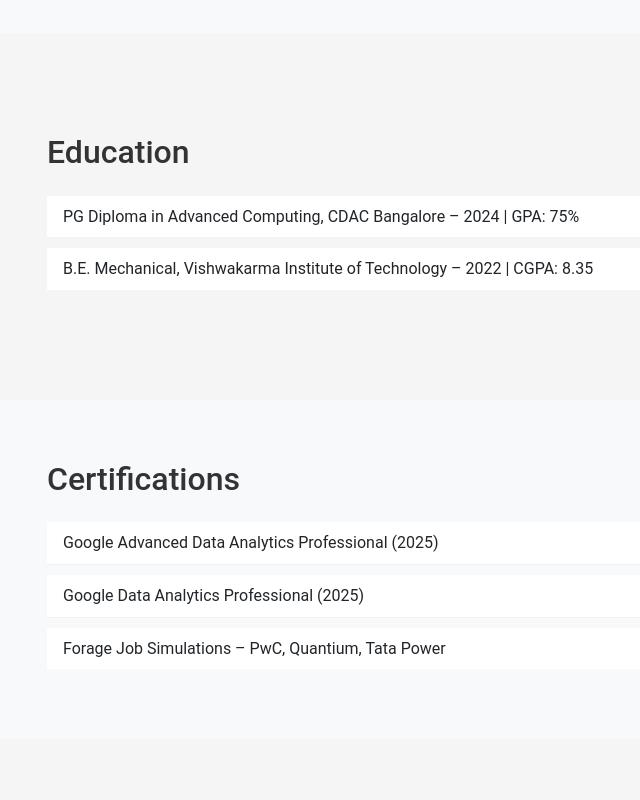
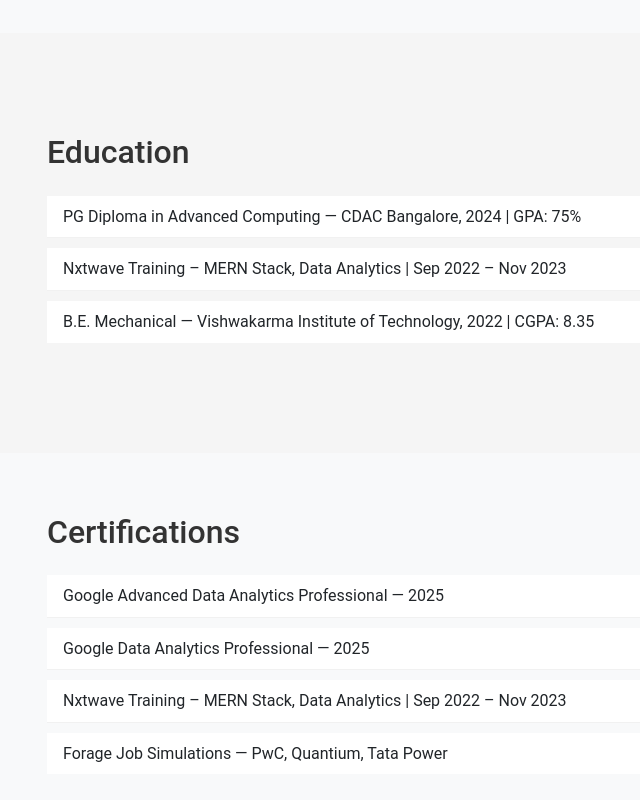
Before and after one commit to Pranjal2803/Portfolio, a plain HTML site: page index.html in a window 1280 px wide. Shown: the part 2944-3744 px from the top of the page, without its empty margins (35-675 px from the left). Before the commit the page ends 3723 px from the top, so only its background shows below. Drawn offline with nearby package versions, Linux system fonts and the light colour scheme.

Commit message:
Update index.html

```diff
--- a/index.html
+++ b/index.html
@@ -222,22 +222,26 @@
   <div class="container">
     <h2 class="mb-4">Education</h2>
     <ul class="list-group list-group-flush">
-        <li class="list-group-item">PG Diploma in Advanced Computing, CDAC Bangalore – 2024 | GPA: 75%</li>
-        <li class="list-group-item">B.E. Mechanical, Vishwakarma Institute of Technology – 2022 | CGPA: 8.35</li>
+      <li class="list-group-item">PG Diploma in Advanced Computing — CDAC Bangalore, 2024 | GPA: 75%</li>
+      <li class="list-group-item">Nxtwave Training – MERN Stack, Data Analytics | Sep 2022 – Nov 2023</li>
+      <li class="list-group-item">B.E. Mechanical — Vishwakarma Institute of Technology, 2022 | CGPA: 8.35</li>
     </ul>
   </div>
 </section>
+
 
  <section id="certifications" class="bg-light fade-in">
   <div class="container">
     <h2 class="mb-4">Certifications</h2>
     <ul class="list-group list-group-flush">
-        <li class="list-group-item">Google Advanced Data Analytics Professional (2025)</li>
-        <li class="list-group-item">Google Data Analytics Professional (2025)</li>
-        <li class="list-group-item">Forage Job Simulations – PwC, Quantium, Tata Power</li>
+      <li class="list-group-item">Google Advanced Data Analytics Professional — 2025</li>
+      <li class="list-group-item">Google Data Analytics Professional — 2025</li>
+      <li class="list-group-item">Nxtwave Training – MERN Stack, Data Analytics | Sep 2022 – Nov 2023</li>
+      <li class="list-group-item">Forage Job Simulations — PwC, Quantium, Tata Power</li>
     </ul>
   </div>
 </section>
+
 
   <a href="mailto:pranjalchavan2000@gmail.com" class="btn floating-btn">
     <i class="bi bi-envelope-fill"></i>
```
Lines whose indentation alone changed are shown as unchanged.
